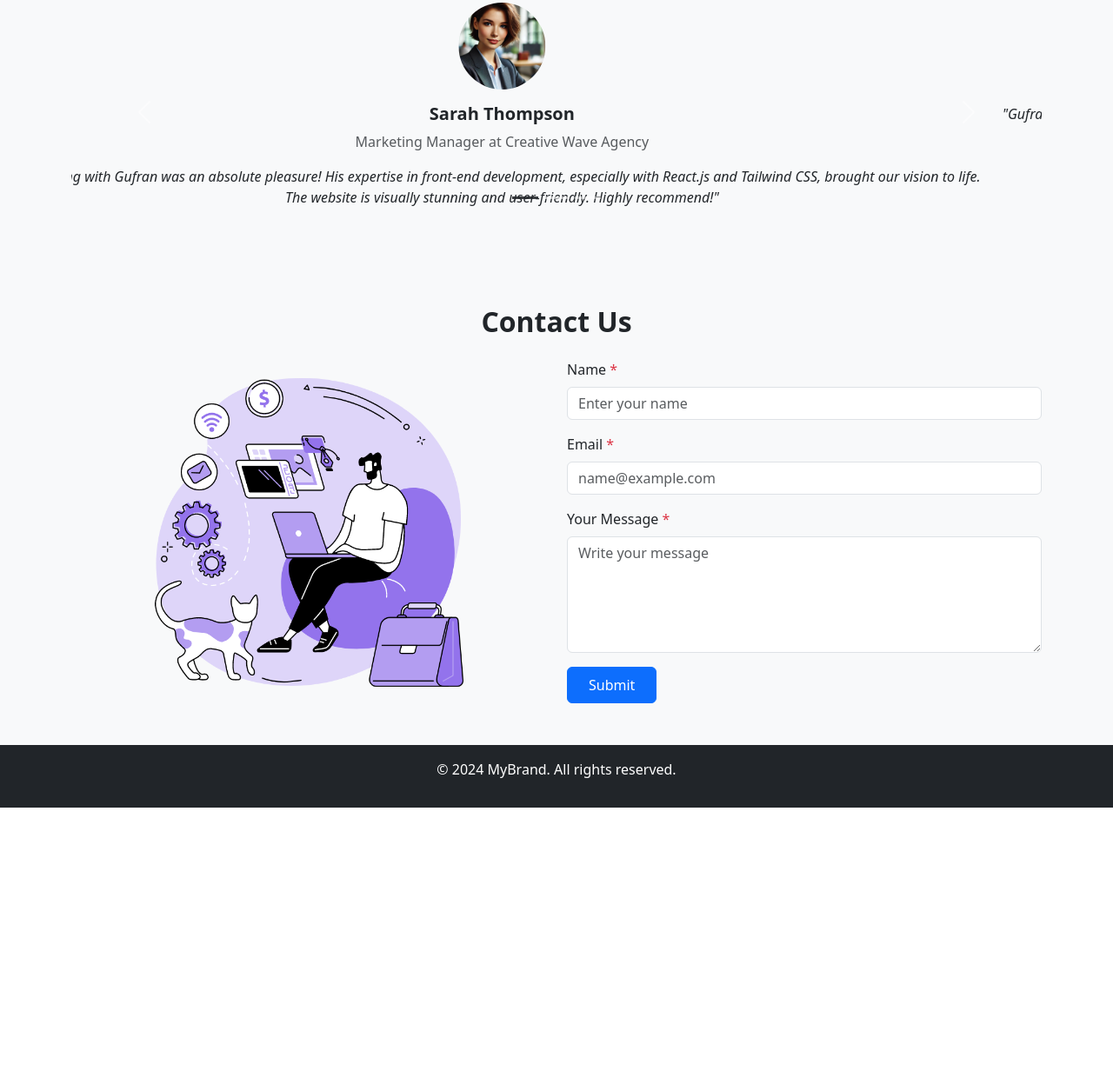
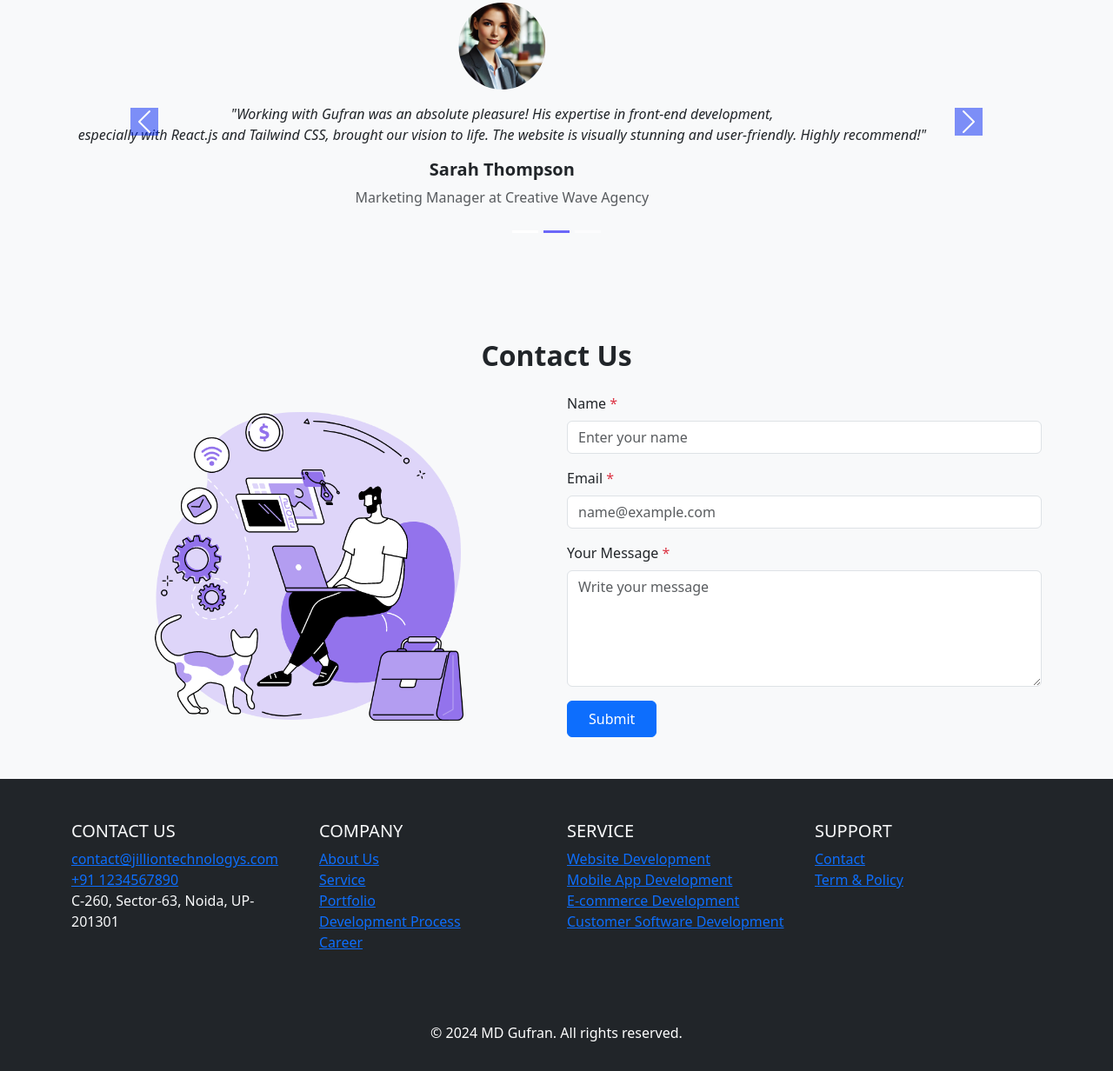
Before and after one commit to Mdgufrannasir/Task1, a plain HTML site: page index.html in a window 1280 px wide. Shown: the part 2910-4142 px from the top of the page at 87% size. Before the commit the page ends 3839 px from the top, so only its background shows below. Drawn offline with nearby package versions, Linux system fonts and the light colour scheme.

Commit message:
testimonials fix

```diff
--- a/index.html
+++ b/index.html
@@ -7,10 +7,35 @@
     <title>Landing Page</title>
     <!-- Bootstrap CSS -->
     <link href="https://cdn.jsdelivr.net/npm/bootstrap@5.3.0-alpha3/dist/css/bootstrap.min.css" rel="stylesheet">
+
+    <style>
+        .carousel-indicators button {
+            background-color: #ff8c00;
+            border-color: #54eb0e;
+            color: #00000000;
+        }
+
+        .carousel-indicators .active {
+            background-color: #1109f7;
+        }
+
+        .carousel-control-prev-icon,
+        .carousel-control-next-icon {
+            background-color: #0025f3;
+        }
+
+        .carousel-control-prev-icon:hover,
+        .carousel-control-next-icon:hover {
+            background-color: #0a41f6;
+        }
+    </style>
+
 </head>
 
 <body>
     <script src="https://cdn.jsdelivr.net/npm/bootstrap@5.3.0-alpha3/dist/js/bootstrap.bundle.min.js"></script>
+    <script src="https://cdn.jsdelivr.net/npm/@popperjs/core@2.11.6/dist/umd/popper.min.js"></script>
+    <script src="https://cdn.jsdelivr.net/npm/bootstrap@5.3.3/dist/js/bootstrap.min.js"></script>
 
 
     <!-- Navigation -->
@@ -146,20 +171,20 @@
 
             <div id="testimonialCarousel" class="carousel slide" data-bs-ride="carousel">
 
-                <div class="carousel-inner">
+                <div class="carousel-inner ">
                     <div class="carousel-item active">
                         <div class="text-center">
                             <img src="image\DALL·E 2024-11-28 11.49.38 - A professional headshot of a confident businesswoman with short brown hair, wearing a formal blazer and sitting in an office setting with a blurred ba.webp" class="rounded-circle mb-3" width="100" height="100" alt="Testimonial 1">
+                            <p class="fst-italic">"Working with Gufran was an absolute pleasure! His expertise in front-end development, </br> especially with React.js and Tailwind CSS, brought our vision to life. The website is visually stunning and user-friendly. Highly recommend!"</p>
                             <h5 class="fw-bold">Sarah Thompson</h5>
                             <p class="text-muted">Marketing Manager at Creative Wave Agency</p>
-                            <p class="fst-italic">"Working with Gufran was an absolute pleasure! His expertise in front-end development, especially with React.js and Tailwind CSS, brought our vision to life. The website is visually stunning and user-friendly. Highly recommend!"</p>
                         </div>
                     </div>
 
                     <div class="carousel-item">
                         <div class="text-center">
                             <img src="image\27e73e89-cb1b-4698-98d5-9d29cc1e4eab.webp" class="rounded-circle mb-3" width="100" height="100" alt="Testimonial 2">
-                            <p class="fst-italic">"Gufran demonstrated excellent communication and technical skills. His work on our platform significantly improved user engagement and performance metrics. A fantastic developer to work with!"</p>
+                            <p class="fst-italic">"Gufran demonstrated excellent communication and technical skills. His work on our platform </br> significantly improved user engagement and performance metrics. A fantastic developer to work with!"</p>
                             <h5 class="fw-bold">James Carter</h5>
                             <p class="text-muted">CEO at Innovatech Solutions</p>
                         </div>
@@ -168,25 +193,25 @@
                     <div class="carousel-item">
                         <div class="text-center">
                             <img src="image\fbf8a941-5019-456b-85ef-4f2599094a82.webp" class="rounded-circle mb-3" width="100" height="100" alt="Testimonial 3">
-                            <p class="fst-italic">"Gufran's attention to detail and commitment to excellence are remarkable. He delivered a polished, high-performing website on time. A true asset to any project!"</p>
+                            <p class="fst-italic">"Gufran's attention to detail and commitment to excellence are remarkable. He delivered a </br> polished, high-performing website on time. A true asset to any project!"</p>
                             <h5 class="fw-bold">Emily Johnson</h5>
                             <p class="text-muted">Project Manager at Digital Spark</p>
                         </div>
                     </div>
                 </div>
 
-                <div class="carousel-indicators mt-4" >
-                    <button type="button" data-bs-target="#testimonialCarousel" data-bs-slide-to="0" class="active btn-primary bg-dark" aria-current="true" aria-label="Slide 1"></button>
+                <div class="carousel-indicators position-relative" >
+                    <button type="button" data-bs-target="#testimonialCarousel" data-bs-slide-to="0" class="active" aria-current="true" aria-label="Slide 1"></button>
                     <button type="button" data-bs-target="#testimonialCarousel" data-bs-slide-to="1" aria-label="Slide 2"></button>
                     <button type="button" data-bs-target="#testimonialCarousel" data-bs-slide-to="2" aria-label="Slide 3"></button>
                 </div>
 
                 <button class="carousel-control-prev" type="button" data-bs-target="#testimonialCarousel" data-bs-slide="prev">
-                    <span class="carousel-control-prev-icon" aria-hidden="true"></span>
+                    <span class="carousel-control-prev-icon" aria-hidden="false"></span>
                     <span class="visually-hidden">Previous</span>
                 </button>
                 <button class="carousel-control-next" type="button" data-bs-target="#testimonialCarousel" data-bs-slide="next">
-                    <span class="carousel-control-next-icon" aria-hidden="true"></span>
+                    <span class="carousel-control-next-icon" aria-hidden="false"></span>
                     <span class="visually-hidden">Next</span>
                 </button>
             </div>
@@ -225,9 +250,52 @@
         </div>
     </section>
 
+    <!-- Footer Section -->
+    <footer class="bg-dark text-light py-5">
+        <div class="container">
+            <div class="row">
+                <div class="col-md-3">
+                    <h5>CONTACT US</h5>
+                    <ul class="list-unstyled">
+                        <li><a href="mailto:contact@jilliontechnologys.com">contact@jilliontechnologys.com</a></li>
+                        <li><a href="tel:+911234567890">+91 1234567890</a></li>
+                        <li>C-260, Sector-63, Noida, UP-201301</li>
+                    </ul>
+                </div>
+                <div class="col-md-3">
+                    <h5>COMPANY</h5>
+                    <ul class="list-unstyled">
+                        <li><a href="#">About Us</a></li>
+                        <li><a href="#">Service</a></li>
+                        <li><a href="#">Portfolio</a></li>
+                        <li><a href="#">Development Process</a></li>
+                        <li><a href="#">Career</a></li>
+                    </ul>
+                </div>
+                <div class="col-md-3">
+                    <h5>SERVICE</h5>
+                    <ul class="list-unstyled">
+                        <li><a href="#">Website Development</a></li>
+                        <li><a href="#">Mobile App Development</a></li>
+                        <li><a href="#">E-commerce Development</a></li>
+                        <li><a href="#">Customer Software Development</a></li>
+                    </ul>
+                </div>
+                <div class="col-md-3">
+                    <h5>SUPPORT</h5>
+                    <ul class="list-unstyled">
+                        <li><a href="#">Contact</a></li>
+                        <li><a href="#">Term & Policy</a></li>
+                    </ul>
+                </div>
+            </div>
+        </div>
+    </footer>
+
+
 
     <footer class="bg-dark text-white text-center py-3">
-        <p>© 2024 MyBrand. All rights reserved.</p>
+        <p>© 2024 MD Gufran. All rights reserved.</p>
     </footer>
 
 </body>
```
